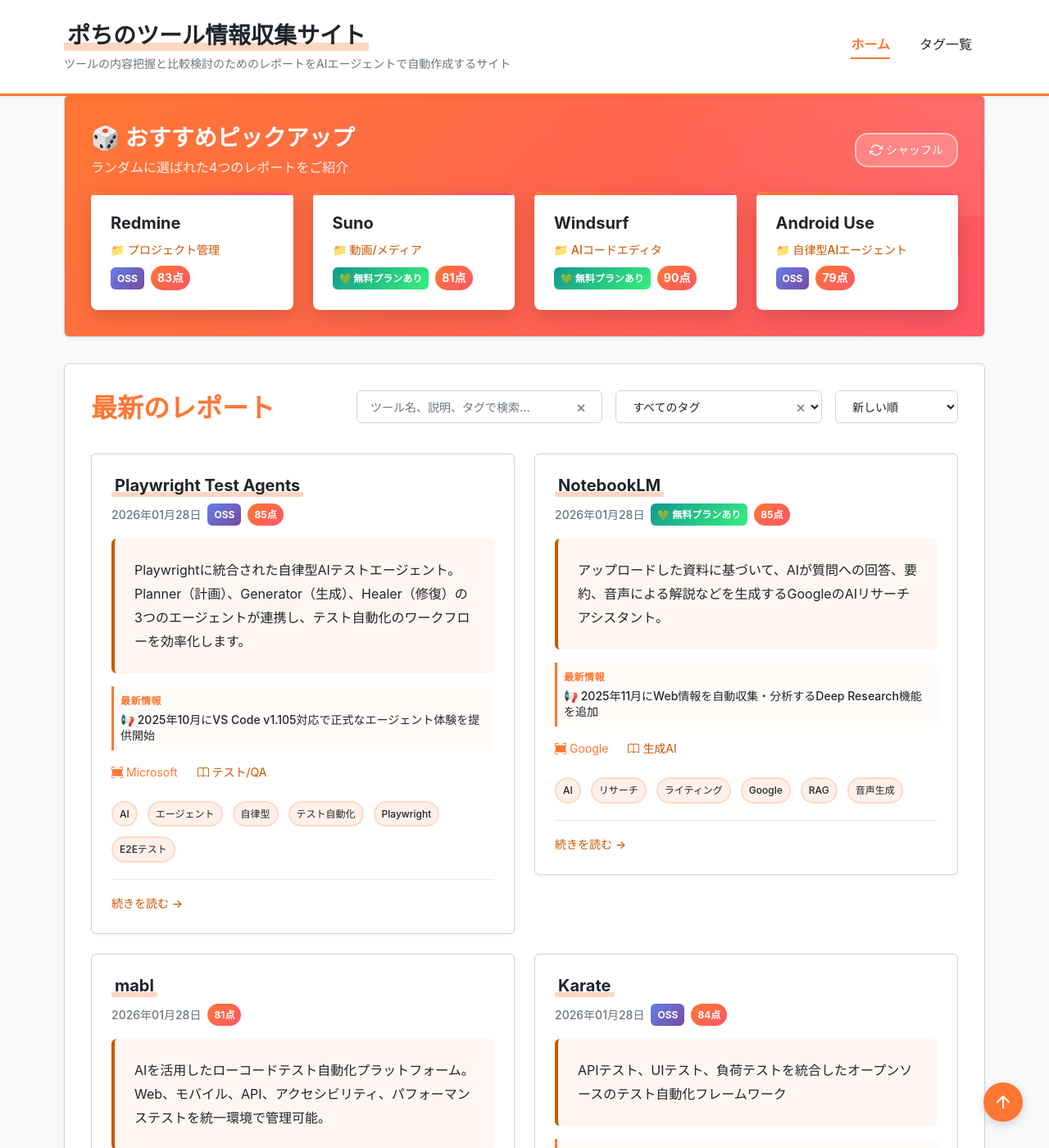
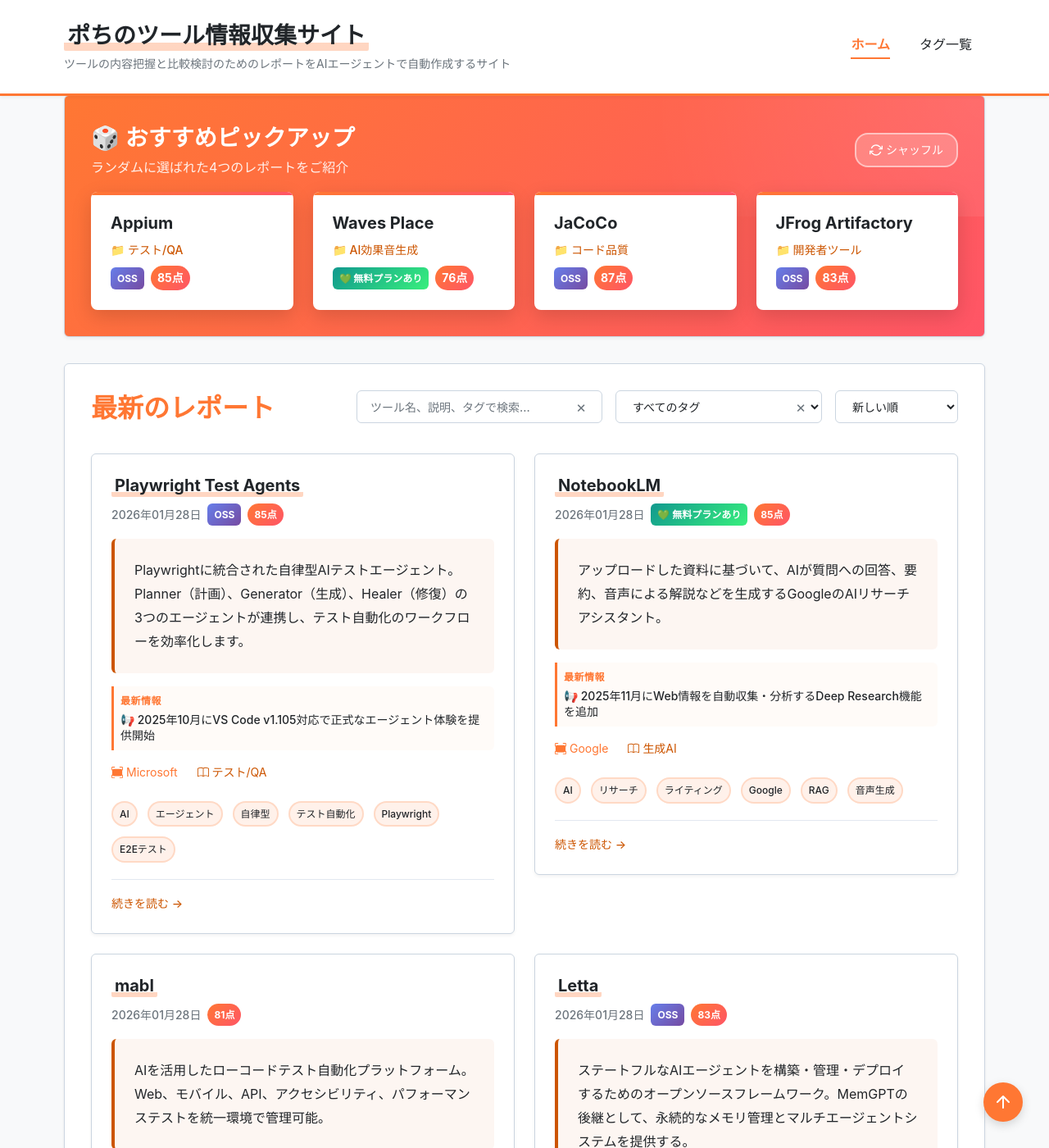
Before and after one commit to aegisfleet/tool-survey-report, a Jekyll site: the page built from index.md, in a window 1280 px wide and 1400 px high, scrolled down 656 px. Shown: the whole window at 82% size. Built offline with Jekyll 4.4.1, drawn with Linux system fonts in a browser that asks for light colours; part of the change alters nothing that is shown; some of the changed text lies outside the part shown.

Commit message:
Add Letta research report and update related links
Co-authored-by: aegisfleet <112809992+aegisfleet@users.noreply.github.com>

````diff
--- a/_reports/autogpt.md
+++ b/_reports/autogpt.md
@@ -60,6 +60,7 @@ relationships:
     - "LangChain"
     - "Devin"
     - "OpenHands"
+    - "Letta"
 ---
 
 # **AutoGPT 調査レポート**
--- a/_reports/langchain.md
+++ b/_reports/langchain.md
@@ -60,6 +60,7 @@ relationships:
     - "Hugging Face"
     - "AutoGPT"
     - "Agent Lightning"
+    - "Letta"
 ---
 
 # **LangChain 調査レポート**
--- /dev/null
+++ b/_reports/letta.md
@@ -0,0 +1,253 @@
+---
+title: "Letta 調査レポート"
+tool_name: "Letta"
+tool_reading: "レッタ"
+category: "自律型AIエージェント"
+developer: "Letta AI"
+official_site: "https://docs.letta.com/"
+date: "2026-01-28"
+last_updated: "2026-01-28"
+tags:
+  - "AI"
+  - "エージェント"
+  - "自律型"
+  - "オープンソース"
+  - "開発者ツール"
+  - "Python"
+  - "CLI"
+description: "ステートフルなAIエージェントを構築・管理・デプロイするためのオープンソースフレームワーク。MemGPTの後継として、永続的なメモリ管理とマルチエージェントシステムを提供する。"
+
+quick_summary:
+  has_free_plan: true
+  is_oss: true
+  starting_price: "無料"
+  target_users:
+    - "開発者"
+    - "AIエンジニア"
+    - "研究者"
+  latest_highlight: "MemGPTからLettaへのリブランドとv0.16系へのアップデート"
+  update_frequency: "高"
+
+evaluation:
+  score: 83
+  base_score: 70
+  plus_points:
+    - point: 5
+      reason: "永続的なメモリ管理という独自の強み"
+    - point: 5
+      reason: "モデルに依存しない柔軟性（OpenAI, Anthropic, Gemini等）"
+    - point: 5
+      reason: "活発なオープンソース開発と商用版の提供"
+  minus_points:
+    - point: -2
+      reason: "概念が高度で学習コストがやや高い"
+  summary: "永続メモリを持つエージェント開発において、最も先進的かつ実用的なフレームワークの一つ。"
+
+links:
+  github: "https://github.com/letta-ai/letta"
+  documentation: "https://docs.letta.com/"
+relationships:
+  related_tools:
+    - "AutoGPT"
+    - "LangChain"
+---
+
+# **Letta 調査レポート**
+
+## **1. 基本情報**
+
+* **ツール名**: Letta
+* **ツールの読み方**: レッタ
+* **開発元**: Letta AI
+* **公式サイト**: [https://docs.letta.com/](https://docs.letta.com/)
+* **関連リンク**:
+  * GitHub: [https://github.com/letta-ai/letta](https://github.com/letta-ai/letta)
+  * ドキュメント: [https://docs.letta.com/](https://docs.letta.com/)
+* **カテゴリ**: 自律型AIエージェント
+* **概要**: Lettaは、ステートフル（状態保持可能）なAIエージェントを構築するためのオープンソースフレームワークです。以前は「MemGPT」として知られていたプロジェクトが発展・リブランドされました。LLM（大規模言語モデル）自体はステートレスですが、Lettaは独自のメモリ管理システムにより、ユーザーとの長期的な会話やコンテキストを記憶し、自己編集可能なメモリを持つエージェントを実現します。
+
+## **2. 目的と主な利用シーン**
+
+* **解決する課題**:
+  * LLMのコンテキストウィンドウ制限による「忘れっぽさ」の解消
+  * エージェントの状態管理と永続化の複雑さ
+  * 特定のモデルプロバイダーへの依存（ベンダーロックイン）
+* **想定利用者**:
+  * 長期記憶を持つパーソナルアシスタントを開発したいエンジニア
+  * 自律的にタスクをこなし続けるエージェントシステムを構築したい研究者・開発者
+  * 企業のカスタマーサポートボット開発者
+* **利用シーン**:
+  * **パーソナルAIアシスタント**: ユーザーの好みや過去のやり取りを数ヶ月・数年にわたって記憶するチャットボット。
+  * **長期実行エージェント**: サーバー上で常駐し、定期的に情報を収集したりタスクを実行したりするエージェント。
+  * **コーディングエージェント**: `Letta Code` のように、プロジェクトのコンテキストを維持しながら開発を支援するツール。
+
+## **3. 主要機能**
+
+* **永続的メモリ (Persistent Memory)**: エージェントが会話履歴や重要な情報を「Core Memory」と「Archival Memory」に保存し、コンテキストウィンドウ外の情報を検索・活用可能。
+* **モデル非依存 (Model Agnostic)**: OpenAI, Anthropic, Google Gemini, Llama (via Groq/Together AI) など、多様なLLMバックエンドをサポート。
+* **Agent Development Environment (ADE)**: ブラウザベースのGUIでエージェントのメモリ状態を視覚化・編集・デバッグ可能。
+* **Letta Code**: ターミナル内で動作し、メモリを持つインタラクティブなコーディングエージェント。
+* **マルチエージェントシステム**: 複数のエージェントが協調して動作するパターン（Supervisor-Worker, Round-Robinなど）をサポート。
+* **ツール実行とサンドボックス**: Pythonコードの実行や外部APIへのアクセスを安全に行うためのサンドボックス環境を提供。
+* **REST API & SDK**: PythonおよびTypeScriptのSDKを提供し、既存のアプリケーションへの組み込みが容易。
+* **Human-in-the-Loop**: ツールの実行前に人間の承認を求めるフローを設定可能。
+
+## **4. 開始手順・セットアップ**
+
+* **前提条件**:
+  * Python 3.10以上
+  * Docker (Letta Serverを動かす場合推奨)
+  * LLMプロバイダーのAPIキー (OpenAI, Anthropicなど)
+* **インストール/導入**:
+  ```bash
+  # Pythonパッケージのインストール
+  pip install letta
+
+  # Letta Code (CLIエージェント) のインストール (npm経由)
+  npm install -g @letta-ai/letta-code
+  ```
+* **初期設定**:
+  ```bash
+  # Letta CLIの設定
+  letta configure
+  # プロバイダーのAPIキーなどを設定
+  ```
+* **クイックスタート**:
+  ```bash
+  # サーバーの起動
+  letta server start
+
+  # ブラウザでADEにアクセス
+  # http://localhost:8283
+  ```
+
+## **5. 特徴・強み (Pros)**
+
+* **圧倒的なメモリ管理能力**: MemGPTの研究成果に基づいた階層型メモリシステムにより、理論上無限のコンテキストを扱えるように振る舞う。
+* **高い移植性**: エージェントの状態（メモリ）がファイルとして保存され、モデルやプラットフォーム間を移動可能。
+* **オープンソースとクラウドのハイブリッド**: ローカルで完全に動作させることも、マネージドなクラウドサービスを利用することも可能。
+* **開発者体験 (DX) の重視**: ADEによる視覚的なデバッグや、CLIツールの使い勝手が良い。
+
+## **6. 弱み・注意点 (Cons)**
+
+* **学習コスト**: 独自のメモリ概念（Core Memory, Archival Memory）やBlockの扱いを理解する必要がある。
+* **レイテンシ**: メモリの読み書きや推論の連鎖により、単純なLLM呼び出しに比べて応答に時間がかかる場合がある。
+* **日本語対応**: UIやドキュメントは基本的に英語（ただし、エージェント自体は日本語LLMを使えば日本語で会話可能）。
+
+## **7. 料金プラン**
+
+Lettaはオープンソース（Apache 2.0）ですが、マネージドサービス（Letta Cloud）も提供されています。
+
+| プラン名 | 料金 | 主な特徴 |
+|---------|------|---------|
+| **OSS版** | 無料 | ローカル実行、Dockerホスティング、全機能利用可能（インフラは自己管理） |
+| **Free (Cloud)** | 無料 | 3エージェントまで、BYOK (Bring Your Own Key)、ADE利用可能 |
+| **Pro (Cloud)** | $20/月 | 無制限エージェント、Letta提供のモデルアクセス、20,000クレジット/月 |
+| **Max (Cloud)** | $200/月 | パワーユーザー向け、より高い利用制限 |
+
+* **課金体系**: クラウド版はサブスクリプション制。
+
+## **8. 導入実績・事例**
+
+* **導入企業**: 具体的な企業名は公式サイトには大きく掲載されていませんが、GitHubスター数20k超（MemGPT時代含む）と高い注目を集めています。
+* **導入事例**:
+  * 研究機関での自律エージェント実験
+  * 個人の開発者による長期記憶コンパニオンボットの作成
+* **対象業界**: ソフトウェア開発、AI研究、エンターテインメント（キャラクターAI）
+
+## **9. サポート体制**
+
+* **ドキュメント**: [https://docs.letta.com/](https://docs.letta.com/) - 非常に充実しており、チュートリアルやAPIリファレンスが整備されています。
+* **コミュニティ**: Discordサーバー (https://discord.gg/letta) が活発で、開発者と直接やり取りが可能。
+* **公式サポート**: クラウド版ユーザー向けのサポートや、GitHub Issuesでのバグ報告対応。
+
+## **10. エコシステムと連携**
+
+### **10.1 API・外部サービス連携**
+
+* **API**: REST APIおよびPython/TypeScript SDKを完備。
+* **外部サービス連携**:
+  * **Model Providers**: OpenAI, Anthropic, Google Gemini, Azure OpenAI, vLLM, Ollama, Groq, Together AIなど多数。
+  * **Tools**: Google Search, Wikipediaなど標準ツールに加え、LangChainのツールなどもラップして利用可能。
+
+### **10.2 技術スタックとの相性**
+
+| 技術スタック | 相性 | メリット・推奨理由 | 懸念点・注意点 |
+|:---|:---:|:---|:---|
+| **Python** | ◎ | 公式SDKがあり、カスタムツールの開発も容易 | 特になし |
+| **TypeScript/Node.js** | ◯ | 公式SDKあり | Python版より一部機能が遅れる可能性 |
+| **Docker** | ◎ | 公式イメージが提供されておりデプロイが容易 | データベース設定などが多少複雑 |
+| **LangChain** | ◯ | 連携可能だが、メモリ管理の思想が異なる | Letta独自のメモリ管理を使う方が強みを活かせる |
+
+## **11. セキュリティとコンプライアンス**
+
+* **認証**: クラウド版およびサーバーにはユーザー認証機能、RBAC（ロールベースアクセス制御）などの機能があります。
+* **データ管理**: OSS版を利用すればデータは完全に自社インフラ内に閉じて管理可能。
+* **準拠規格**: 特に明記なし（OSS版は利用者の構成に依存）。
+
+## **12. 操作性 (UI/UX) と学習コスト**
+
+* **UI/UX**: ADE (Agent Development Environment) は非常にモダンで直感的。エージェントの思考プロセスやメモリの中身がリアルタイムで見えるため、開発体験が良い。
+* **学習コスト**: 「ステートフルなエージェント」という概念に慣れるまでは少し時間がかかる可能性がありますが、チュートリアルは親切です。
+
+## **13. ベストプラクティス**
+
+* **効果的な活用法 (Modern Practices)**:
+  * **メモリ設計**: Core Memoryのブロック構造（Persona, Humanなど）をアプリケーションの目的に合わせて適切に定義する。
+  * **ツール活用**: 複雑なタスクはツールに切り出し、エージェントにはそのツールの使い方を教える（Tool use）。
+  * **ADEでのデバッグ**: 開発中はADEを使ってエージェントの挙動とメモリの変化を常に監視する。
+* **陥りやすい罠 (Antipatterns)**:
+  * **過剰なメモリ依存**: すべてをCore Memoryに入れようとするとコンテキストを圧迫する（Archival Memoryとうまく使い分ける）。
+  * **ステートレスな思考**: 通常のChatGPT APIのように「1回ごとの呼び出し」として設計してしまうと、Lettaの良さが活きない。
+
+## **14. ユーザーの声（レビュー分析）**
+
+* **調査対象**: Reddit, GitHub Discussions, AI関連フォーラム
+* **総合評価**: 非常に高い（特に開発者層から）。MemGPTからの進化として歓迎されている。
+* **ポジティブな評価**:
+  * 「ついに長期記憶を持つエージェントが簡単に作れるようになった」
+  * 「ADEの可視化機能が素晴らしい」
+  * 「モデルに依存しないのが良い」
+* **ネガティブな評価 / 改善要望**:
+  * 「セットアップが少し複雑（特にDocker周り）」
+  * 「簡単なチャットボットを作るにはオーバースペック」
+* **特徴的なユースケース**:
+  * TRPGのGM（ゲームマスター）やNPCとして、プレイヤーの行動を長期間記憶するキャラクターの実装。
+
+## **15. 直近半年のアップデート情報**
+
+* **2025-01-12 (v0.16.2)**: バグ修正と安定性向上。
+* **2024-12-18 (v0.16.1)**: LLMConfigの修正、プロバイダー対応の改善。
+* **2024-12-15 (v0.16.0)**: OTEL (OpenTelemetry) インストールロジックの改善、README更新。
+* **2024-10-09 (v0.12.1)**: 新しいエージェントアーキテクチャ (`letta_v1_agent`) の導入。ハートビート不要化、Human-in-the-Loop対応。
+* **2024-10-09 (v0.12.0)**: 大規模な修正と機能追加。
+
+(出典: [GitHub Releases](https://github.com/letta-ai/letta/releases))
+
+## **16. 類似ツールとの比較**
+
+### **16.1 機能比較表 (星取表)**
+
+| 機能カテゴリ | 機能項目 | Letta | AutoGPT | LangChain (LangGraph) |
+|:---:|:---|:---:|:---:|:---:|
+| **メモリ管理** | 永続的メモリ | ◎<br><small>OSレベルで統合</small> | ◯<br><small>ベクターDB利用</small> | △<br><small>実装が必要</small> |
+| **自律性** | エージェントループ | ◎<br><small>高度な自律動作</small> | ◎<br><small>完全自律型</small> | ◯<br><small>グラフ定義で制御</small> |
+| **開発環境** | GUIデバッガ | ◎<br><small>ADEが強力</small> | △<br><small>限定的</small> | ◯<br><small>LangSmith</small> |
+| **柔軟性** | モデル非依存 | ◎ | ◯ | ◎ |
+
+### **16.2 詳細比較**
+
+| ツール名 | 特徴 | 強み | 弱み | 選択肢となるケース |
+|---------|------|------|------|------------------|
+| **Letta** | メモリファーストなエージェントフレームワーク | 長期記憶の管理、状態の可視化、モデル非依存 | 日本語情報が少ない、概念学習が必要 | ユーザーのことを長く覚えている高度なエージェントを作りたい場合 |
+| **AutoGPT** | 完全自律型エージェントの先駆け | ゴールを設定するだけで勝手に動く | ループに陥りやすい、制御が難しい | 特定のタスクを全自動で試行させたい場合 |
+| **LangChain** | LLMアプリ開発のデファクトスタンダード | 圧倒的なエコシステム、柔軟性 | メモリ管理は自分で設計する必要がある | エージェントだけでなく一般的なLLMアプリ全般を作る場合 |
+
+## **17. 総評**
+
+* **総合的な評価**:
+  Lettaは、LLMアプリケーション開発における最大の課題の一つである「メモリ（記憶）」の問題に正面から取り組み、OSのようなアプローチで解決しようとしている野心的なプロジェクトです。MemGPT時代からの実績もあり、技術的な完成度は高いです。特にADEによる開発体験は素晴らしく、エージェントの挙動をブラックボックスにせず制御可能です。
+* **推奨されるチームやプロジェクト**:
+  長期的な関係性を築くキャラクターAI、継続的にタスクを実行する自律エージェント、複雑なコンテキストを扱う業務アシスタントの開発チーム。
+* **選択時のポイント**:
+  単発のQ&Aで終わるような用途にはオーバースペックです。「過去の文脈を踏まえて」回答や行動を変える必要があるアプリケーションにおいて、Lettaは最強の選択肢の一つとなります。
````
